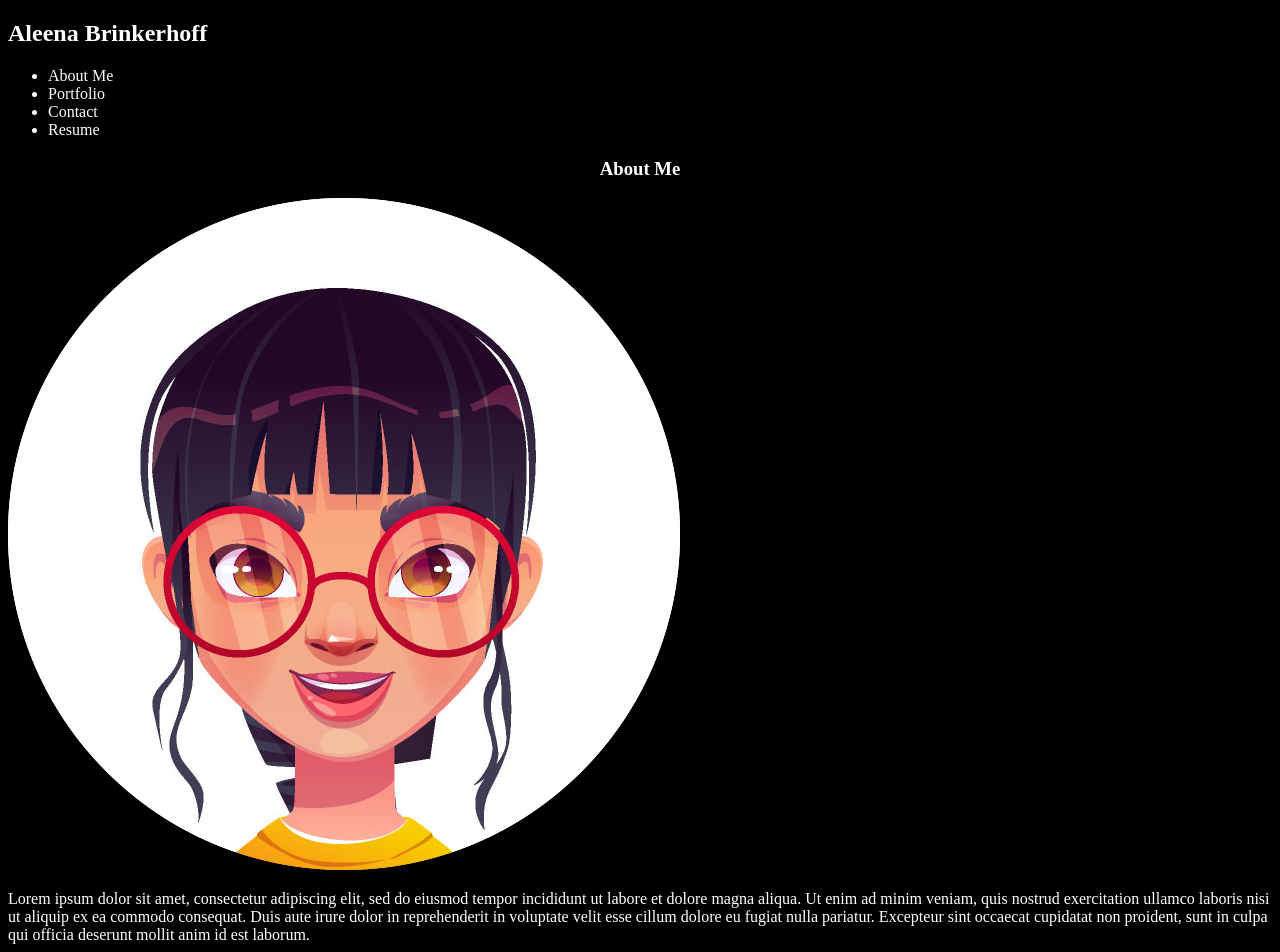
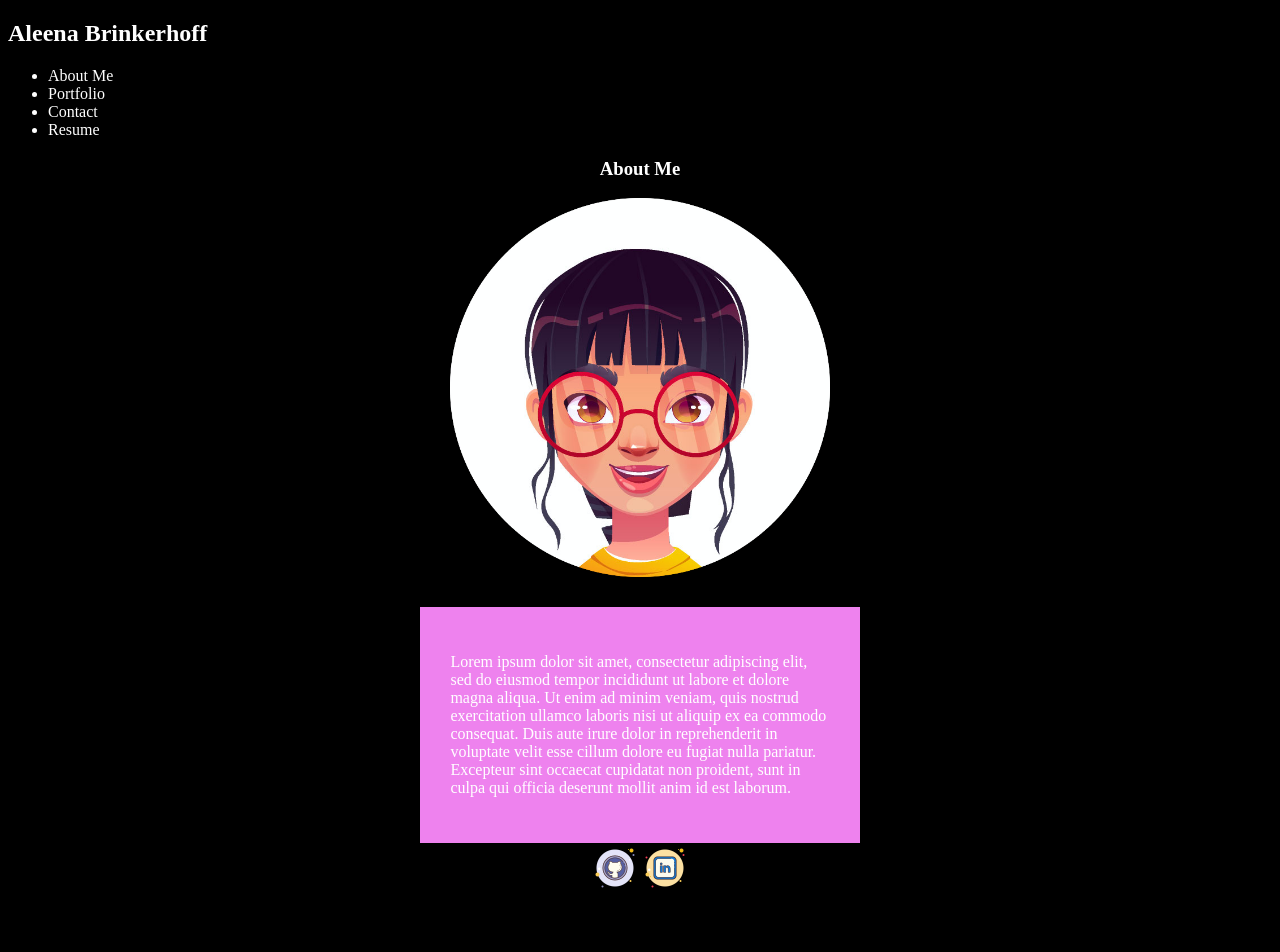
Before and after one commit to Aleenabrink93/React-Portfolio, a React (Create React App) app: page / in a window 1280 px wide. Shown: the top 952 px of the page. After the commit the page ends 905 px from the top, so only its background shows below. Built offline with nearby package versions, Linux system fonts and the light colour scheme.

Commit message:
rearranged text

```diff
--- a/src/components/about/about.jsx
+++ b/src/components/about/about.jsx
@@ -7,11 +7,17 @@
     <section>
     <h1 className='center'>About Me</h1>
     <div>
-        <img src={avatar} alt="my avatar"/>
+        <img className ='center' src={avatar} alt="my avatar"/>
     </div>
-    <div>
+    <div className='content'>
         <p>
-            Lorem ipsum dolor sit amet, consectetur adipiscing elit, sed do eiusmod tempor incididunt ut labore et dolore magna aliqua. Ut enim ad minim veniam, quis nostrud exercitation ullamco laboris nisi ut aliquip ex ea commodo consequat. Duis aute irure dolor in reprehenderit in voluptate velit esse cillum dolore eu fugiat nulla pariatur. Excepteur sint occaecat cupidatat non proident, sunt in culpa qui officia deserunt mollit anim id est laborum.
+            Lorem ipsum dolor sit amet, consectetur adipiscing elit, sed
+            do eiusmod tempor incididunt ut labore et dolore magna aliqua.
+            Ut enim ad minim veniam, quis nostrud exercitation ullamco laboris
+            nisi ut aliquip ex ea commodo consequat. Duis aute irure dolor in
+            reprehenderit in voluptate velit esse cillum dolore eu fugiat nulla pariatur.
+            Excepteur sint occaecat cupidatat non proident, sunt in culpa qui officia
+            deserunt mollit anim id est laborum.
         </p>
 
     </div>
```
